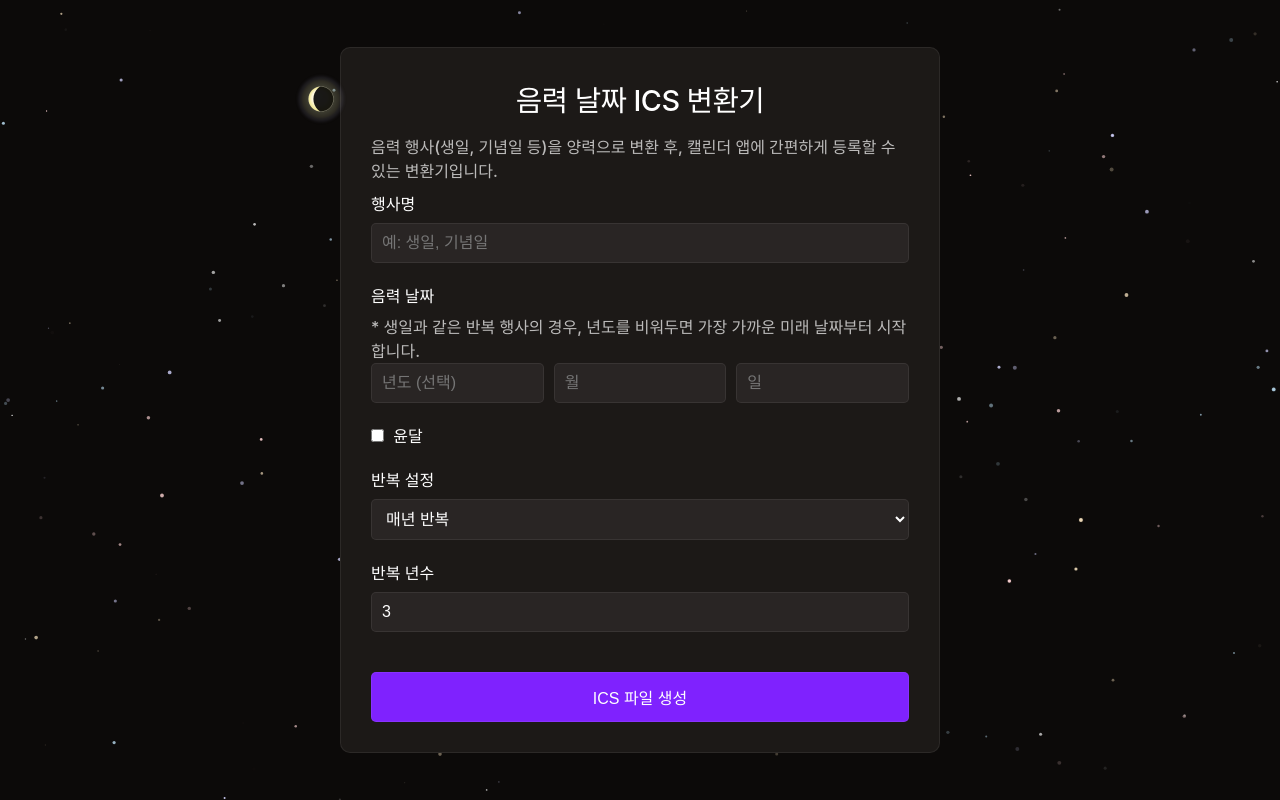
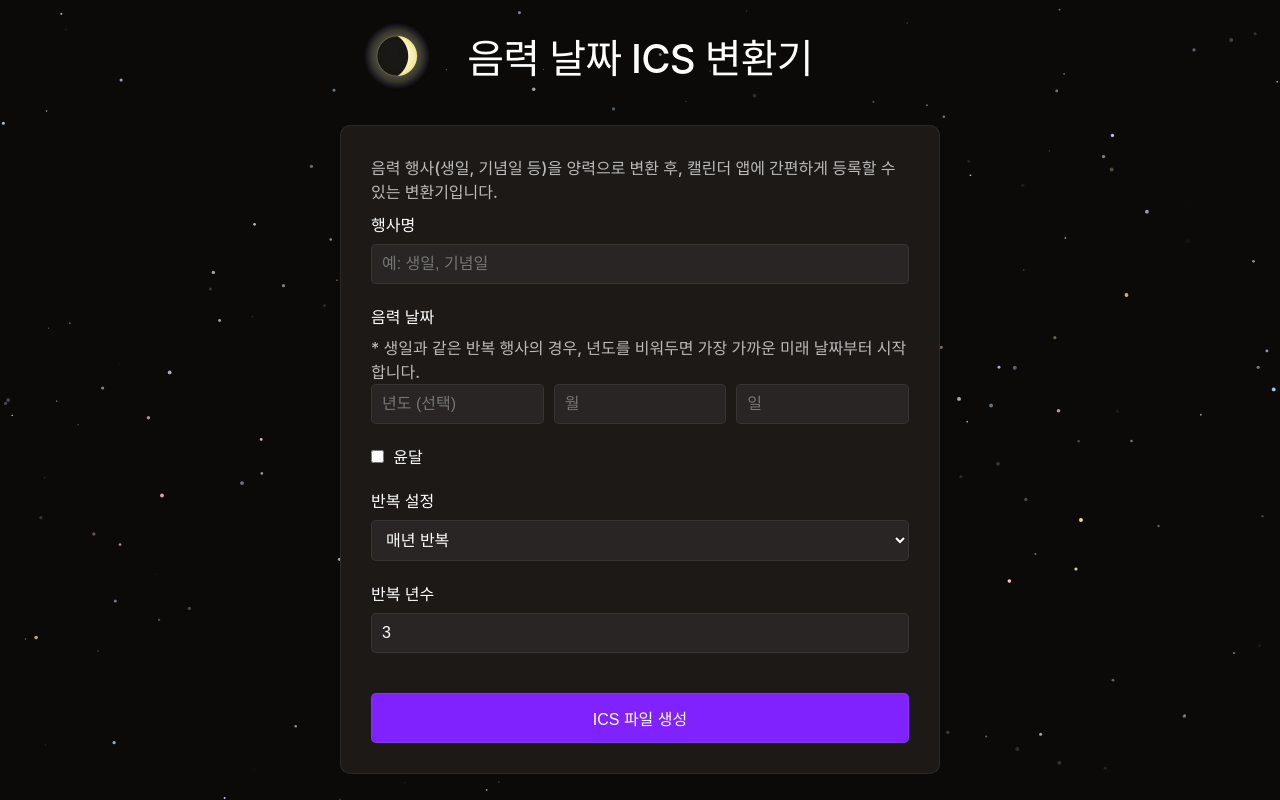
Before and after one commit to terrykwon/lunar-ics, a plain HTML site: page index.html in a window 1280 px wide. Drawn offline with Linux system fonts and the light colour scheme.

Commit message:
Make moon larger, slower, and move title above form

```diff
--- a/index.html
+++ b/index.html
@@ -29,9 +29,11 @@
         width: 100%;
         background-color: var(--color-background);
         display: flex;
+        flex-direction: column;
         justify-content: center;
         align-items: center;
-        height: 100vh;
+        min-height: 100vh;
+        padding: 20px;
       }
 
       .container {
@@ -44,11 +46,12 @@
       }
       h1 {
         color: var(--color-text-primary);
-        font-size: 1.8rem;
+        font-size: 2.5rem;
         letter-spacing: -0.02em;
-        margin-bottom: 16px;
+        margin-bottom: 40px;
         text-align: center;
         font-weight: 500;
+        position: relative;
       }
 
       .description {
@@ -120,8 +123,8 @@
     </style>
   </head>
   <body>
+    <h1>음력 날짜 ICS 변환기</h1>
     <div class="container">
-      <h1>음력 날짜 ICS 변환기</h1>
       <p class="description">
         음력 행사(생일, 기념일 등)을 양력으로 변환 후, 캘린더 앱에 간편하게
         등록할 수 있는 변환기입니다.
--- a/other/moon-animation.js
+++ b/other/moon-animation.js
@@ -29,20 +29,20 @@ class MoonAnimation {
         this.container.className = 'moon-container';
         this.container.style.cssText = `
             position: absolute;
-            width: 60px;
-            height: 60px;
-            left: -80px;
+            width: 100px;
+            height: 100px;
+            left: -120px;
             top: 50%;
             transform: translateY(-50%);
         `;
 
         // Create canvas for moon
         this.moonCanvas = document.createElement('canvas');
-        this.moonCanvas.width = 120; // 2x for retina
-        this.moonCanvas.height = 120;
+        this.moonCanvas.width = 200; // 2x for retina
+        this.moonCanvas.height = 200;
         this.moonCanvas.style.cssText = `
-            width: 60px;
-            height: 60px;
+            width: 100px;
+            height: 100px;
             position: absolute;
             top: 0;
             left: 0;
@@ -85,12 +85,12 @@ class MoonAnimation {
 
     drawMoon() {
         const ctx = this.ctx;
-        const centerX = 60;
-        const centerY = 60;
-        const radius = 25;
+        const centerX = 100;
+        const centerY = 100;
+        const radius = 40;
 
         // Clear canvas
-        ctx.clearRect(0, 0, 120, 120);
+        ctx.clearRect(0, 0, 200, 200);
 
         // Draw glow
         const glowRadius = radius + 20 + (this.glowIntensity * 10);
@@ -101,7 +101,7 @@ class MoonAnimation {
         gradient.addColorStop(1, 'transparent');
 
         ctx.fillStyle = gradient;
-        ctx.fillRect(0, 0, 120, 120);
+        ctx.fillRect(0, 0, 200, 200);
 
         // Draw moon base (lit part)
         ctx.beginPath();
@@ -194,12 +194,12 @@ class MoonAnimation {
     }
 
     animate() {
-        // Update phase (complete cycle every 10 seconds)
-        this.phase += 0.002;
+        // Update phase (complete cycle every 60 seconds)
+        this.phase += 0.0003;
         if (this.phase > 1) this.phase = 0;
 
-        // Update glow pulsing
-        this.glowIntensity += 0.01 * this.glowDirection;
+        // Update glow pulsing (slower)
+        this.glowIntensity += 0.002 * this.glowDirection;
         if (this.glowIntensity > 1 || this.glowIntensity < 0.3) {
             this.glowDirection *= -1;
         }
```
